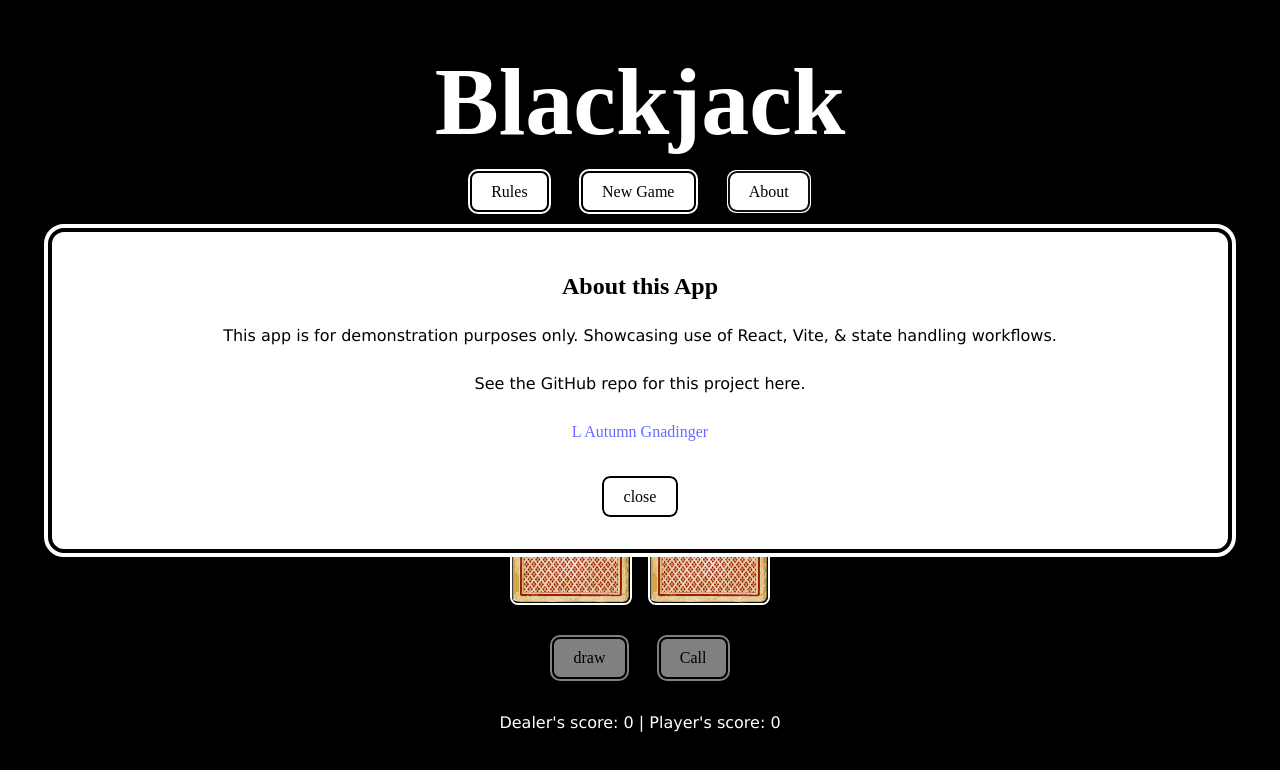
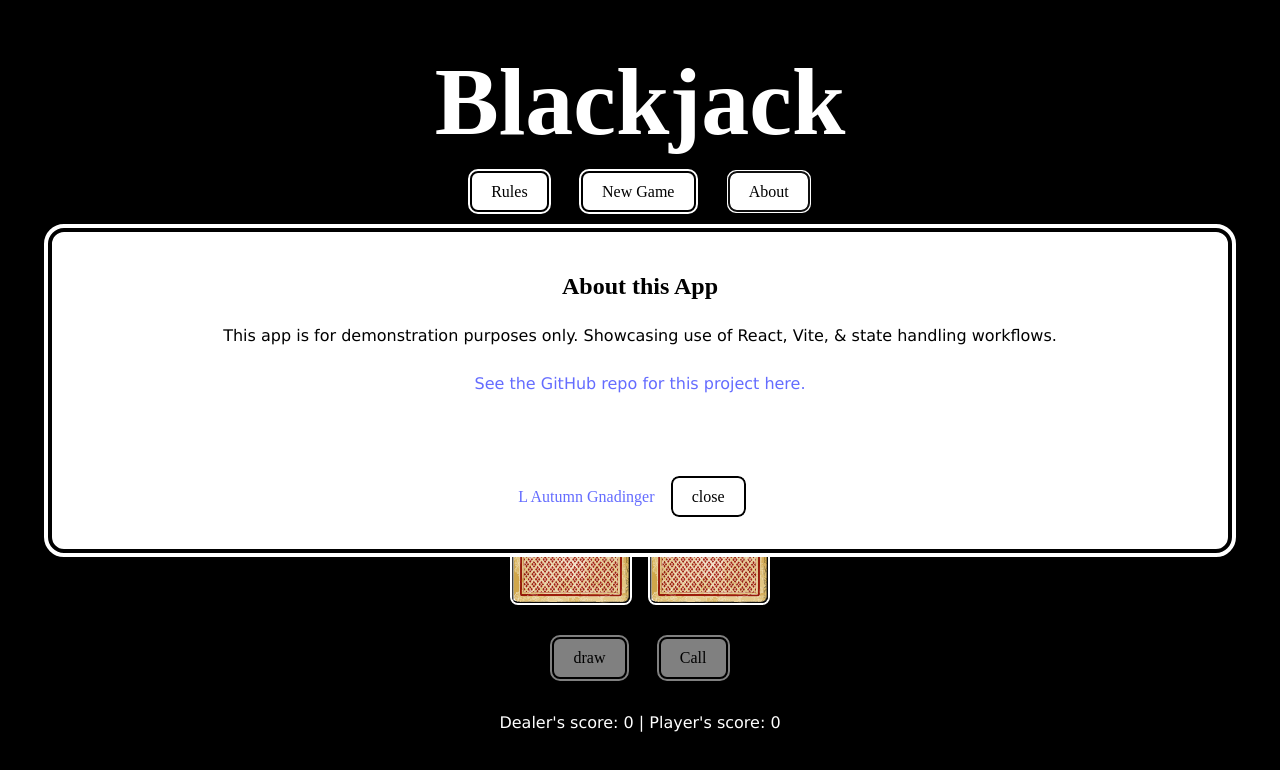
Before and after one commit to Solidago-01/react-blackjack-project, a React (Vite) app: page / in a window 1280 px wide. Both pictures are taken after a click on the button "About". Shown: the top 770 px of the page. Built offline with nearby package versions, Linux system fonts and the light colour scheme; a web font is replaced by a local one.

Commit message:
add: repo link in about

```diff
--- a/src/About.jsx
+++ b/src/About.jsx
@@ -12,10 +12,10 @@ function About ({aboutVisibility, closeAbout}) {
                 This app is for demonstration purposes only. Showcasing use of React, Vite, & state handling workflows.
                 <br></br>
                 <br></br>
-                See the GitHub repo for this project here.
+                <a href="https://github.com/Solidago-01/react-blackjack-project" target='_blank'>See the GitHub repo for this project here.</a></p>
                 <br></br>
                 <br></br>
-                <a className='portfolioLink' href="https://lautumngnadinger.com/" target='_blank'>L Autumn Gnadinger</a></p>
+                <a className='portfolioLink' href="https://lautumngnadinger.com/" target='_blank'>L Autumn Gnadinger</a>
                 <button onClick={closeAbout} className={aboutVisibility}>close</button>
             </div>
         </>
```
